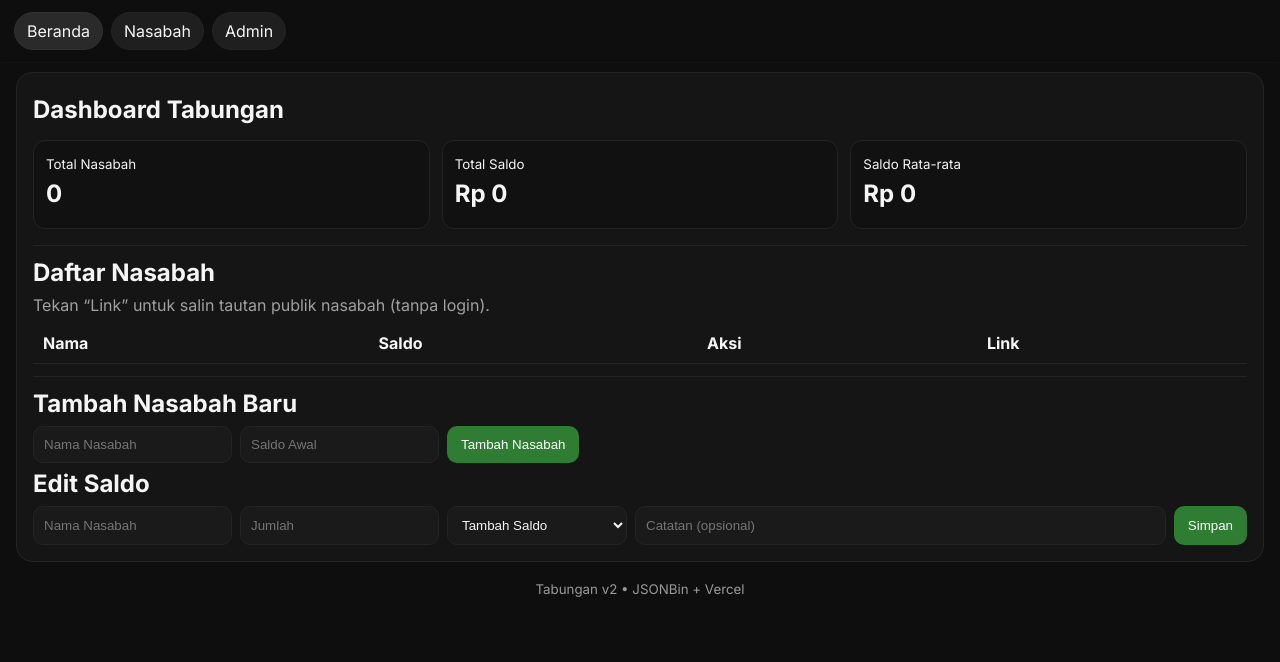
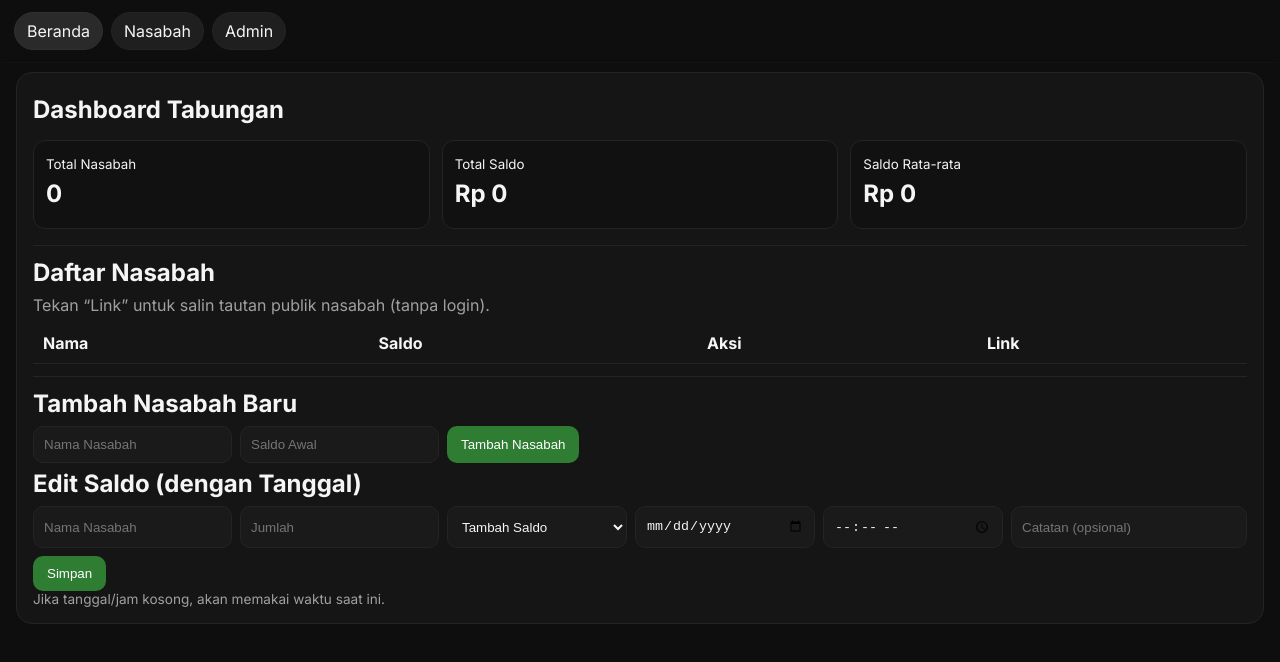
Before and after one commit to Hepisusantoid/Tabunganv2, a website: page index.html in a window 1280 px wide. Both pictures are taken after a click on the link "Beranda". Drawn offline with Linux system fonts and the light colour scheme.

Commit message:
Update index.html

```diff
--- a/index.html
+++ b/index.html
@@ -9,8 +9,8 @@
   <link href="https://fonts.googleapis.com/css2?family=Inter:wght@400;600;700&display=swap" rel="stylesheet">
 </head>
 <body>
-  <!-- NAV -->
-  <header class="topbar">
+  <!-- NAV (disembunyikan otomatis di link publik) -->
+  <header class="topbar" id="topbar">
     <nav class="nav">
       <a href="#" data-tab="beranda" class="chip active">Beranda</a>
       <a href="#" data-tab="nasabah" class="chip">Nasabah</a>
@@ -59,18 +59,21 @@
       <button id="btnTambah">Tambah Nasabah</button>
     </div>
 
-    <h2>Edit Saldo</h2>
+    <h2>Edit Saldo (dengan Tanggal)</h2>
     <div class="row">
       <input id="namaEdit" placeholder="Nama Nasabah">
       <input id="saldoEdit" placeholder="Jumlah" inputmode="numeric">
-      <select id="aksiEdit">
+      <select id="aksiEdit" title="Jenis aksi">
         <option value="tambah">Tambah Saldo</option>
-        <option value="kurangi">Kurangi Saldo</option>
+        <option value="kurangi">Tarik Saldo</option>
         <option value="koreksi">Koreksi (Penyesuaian)</option>
       </select>
+      <input id="tglEdit" type="date" title="Tanggal (opsional)">
+      <input id="jamEdit" type="time" step="60" title="Jam (opsional)">
       <input id="catatanEdit" placeholder="Catatan (opsional)" style="flex:1;min-width:220px">
       <button id="btnEdit">Simpan</button>
     </div>
+    <div class="muted small">Jika tanggal/jam kosong, akan memakai waktu saat ini.</div>
   </section>
 
   <!-- TAB NASABAH (ringkas) -->
@@ -82,7 +85,7 @@
     </table>
   </section>
 
-  <!-- HALAMAN PUBLIK: /?n=Nama -->
+  <!-- HALAMAN PUBLIK: /?n=Nama (tanpa nav/footer) -->
   <section id="public-view" class="card" style="display:none">
     <div class="trust">
       <strong>Tabunganmu aman 100%</strong> — bisa ditarik kapan saja di <strong>Hepi Susanto</strong>.
@@ -115,8 +118,6 @@
     <div class="muted small">Riwayat bersifat informatif. Perubahan saldo resmi dilakukan oleh admin.</div>
   </section>
 
-  <footer class="footer"><small>Tabungan v2 • JSONBin + Vercel</small></footer>
-
   <script src="/app.js"></script>
 </body>
 </html>
```
